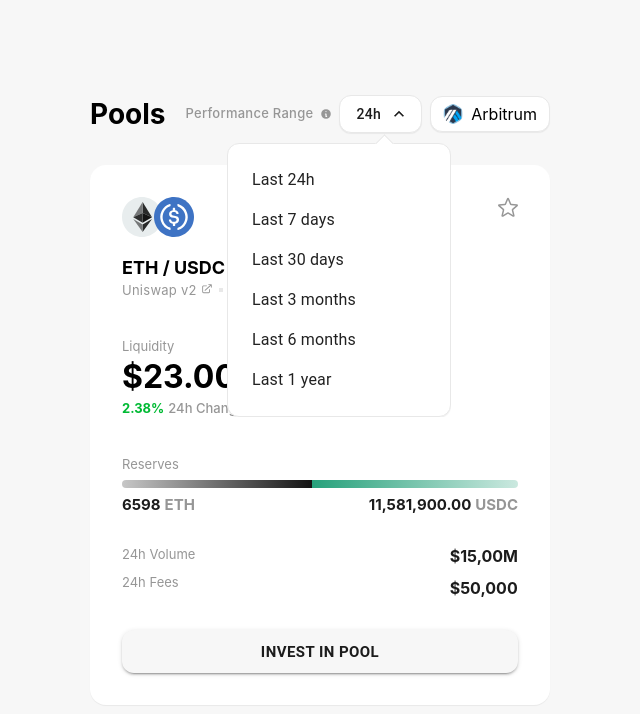
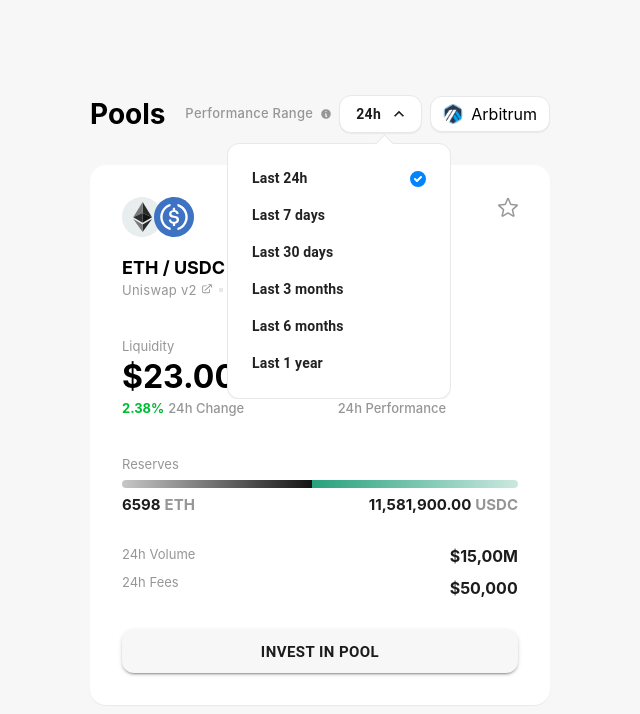
Before and after one commit to gopimalla2/gammaswap, a React (Create React App) app: page / in a window 1280 px wide. Both pictures are taken after a click on the button "24h". Shown: the top 714 px of the page, without its empty margins (320-960 px from the left). Built offline with nearby package versions, Linux system fonts and the light colour scheme.

Commit message:
filter checked

```diff
--- a/src/components/UIKit/Select/index.module.scss
+++ b/src/components/UIKit/Select/index.module.scss
@@ -6,6 +6,7 @@
         border-radius: 12px;
         color: #1C1C1C;
         text-transform: none;
+        font-weight: 700;
         svg{
             &.open{
                 transform: rotate(90deg);
--- a/src/components/UIKit/Select/index.tsx
+++ b/src/components/UIKit/Select/index.tsx
@@ -5,6 +5,7 @@ import Button from '@mui/material/Button';
 import Box from '@mui/material/Box';
 import styles from './index.module.scss';
 import { ChevronLeft } from '@material-ui/icons';
+import RoundTickFilled from '../../assets/icons/RoundTickFilled';
 
 type ListItem = {
   id: string;
@@ -86,7 +87,12 @@ export default function BasicPopover({ title, list, callBack }: Props) {
         <Typography sx={{ p: 2, backgroundColor: 'white', minWidth: '190px', border: '1px solid #E8E8E8', boxShadow: '0px 1px 1px rgba(0, 0, 0, 0.06)', borderRadius: '12px' }}>
           {
             list.map(item => (
-              <div style={{ cursor: 'pointer', padding: '8px'}} onClick={() => handleItemClick(item)}>{item.label}</div>
+              <div style={{ display: 'flex', justifyContent: 'space-between', alignItems: 'center', cursor: 'pointer', padding: '8px', fontWeight: '700', fontSize: '14px'}} onClick={() => handleItemClick(item)}>
+                {item.label}
+                {
+                  item.id === title && <RoundTickFilled/>
+                }
+              </div>
             ))
           }
         </Typography>
--- /dev/null
+++ b/src/components/assets/icons/RoundTickFilled.tsx
@@ -0,0 +1,20 @@
+const RoundTickFilled = ({ className }: { className?: string }) => {
+  return (
+    <svg
+      xmlns="http://www.w3.org/2000/svg"
+      width="16"
+      height="16"
+      fill="none"
+      viewBox="0 0 16 16"
+    >
+      <path
+        fill="#0085FF"
+        fillRule="evenodd"
+        d="M8 16A8 8 0 108-.001 8 8 0 008 16zm3.707-9.293a1 1 0 00-1.414-1.414L7 8.586 5.707 7.293a1 1 0 00-1.414 1.414l2 2a1 1 0 001.414 0l4-4z"
+        clipRule="evenodd"
+      ></path>
+    </svg>
+  );
+};
+
+export default RoundTickFilled;
```
